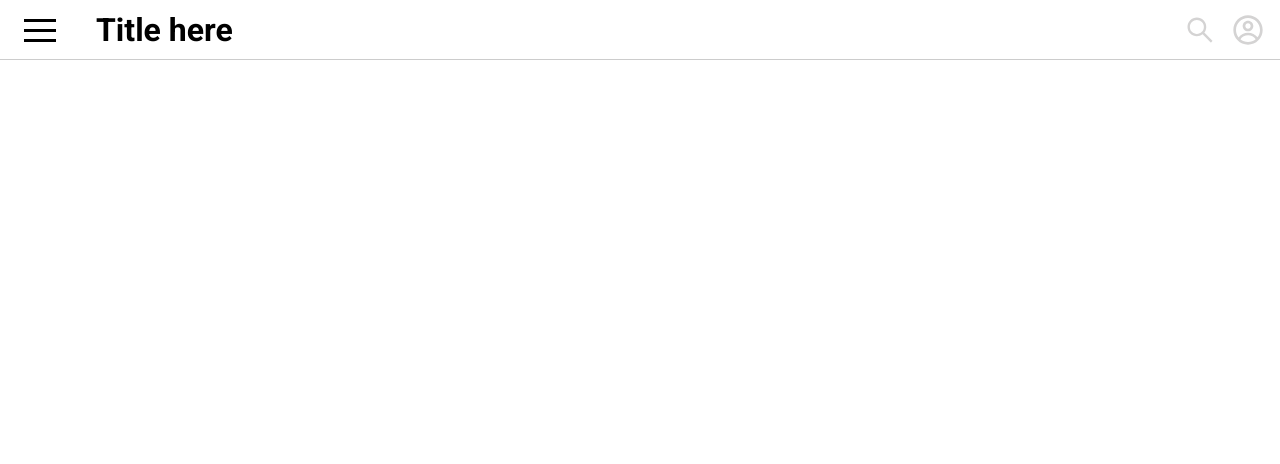
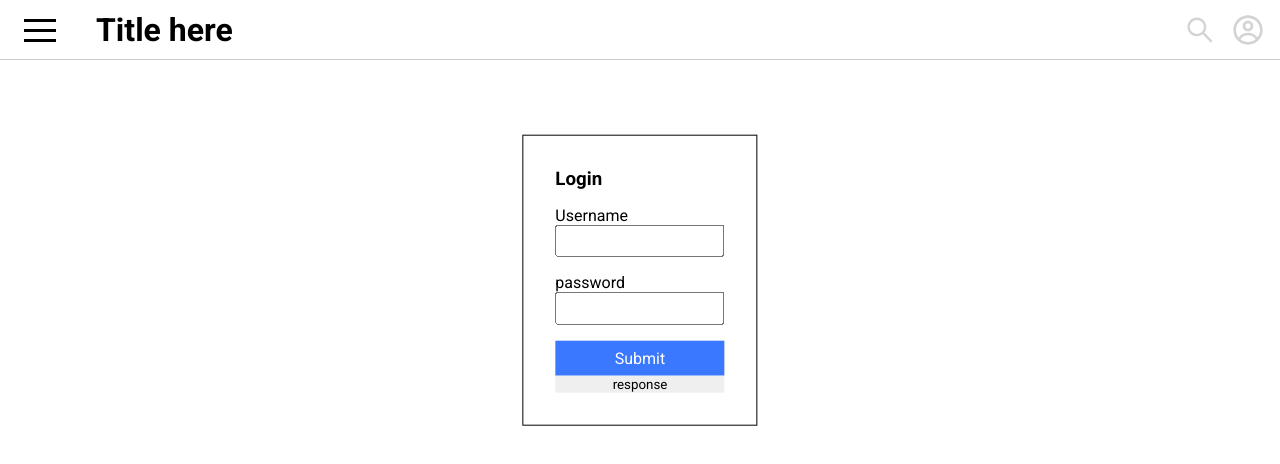
Before and after one commit to Juslepi/LearningMERN, a React (Create React App) app in the folder Client/: page /login in a window 1280 px wide. Shown: the top 464 px of the page. Built offline with nearby package versions, Linux system fonts and the light colour scheme.

Commit message:
Backend returns token

```diff
--- a/Client/src/App.js
+++ b/Client/src/App.js
@@ -4,7 +4,7 @@ import { Switch, Route } from "react-router-dom";
 import Header from "./components/Header";
 import Navbar from "./components/Navbar";
 import AnimalFacts from "./components/AnimalFacts";
-import ContentHello from "./components/ContentHello";
+import Login from "./components/Login";
 import Guestbook from "./components/Guestbook/Guestbook";
 
 import "./App.css";
@@ -27,8 +27,8 @@ function App() {
           <Route path="/facts">
             <AnimalFacts />
           </Route>
-          <Route path="/hello">
-            <ContentHello />
+          <Route path="/login">
+            <Login />
           </Route>
           <Route path="/guestbook">
             <Guestbook />
--- a/Client/src/components/ContentHello.js
+++ /dev/null
@@ -1,13 +0,0 @@
-import React from "react";
-import Modal from "./Modal";
-
-const ContentHello = () => {
-
-  return (
-    <div>
-      <Modal title="Login" firstInput="username" secondInput="password" />
-    </div>
-  );
-};
-
-export default ContentHello;
--- /dev/null
+++ b/Client/src/components/Login.js
@@ -0,0 +1,56 @@
+import { useState } from "react";
+import "./Modal.css";
+
+const ContentHello = () => {
+  const [loginCredentials, setloginCredentials] = useState({
+    username: "",
+    password: "",
+  });
+
+  const onChange = (e) => {
+    const value = e.target.value;
+    setloginCredentials({
+      ...loginCredentials,
+      [e.target.name]: value,
+    });
+  };
+
+  const onSubmit = (e) => {
+    e.preventDefault();
+
+    const requestOptions = {
+      method: "POST",
+      headers: {
+        "Content-Type": "application/json",
+      },
+      body: JSON.stringify(loginCredentials),
+    };
+    fetch("/api/users/login", requestOptions)
+      .then((res) => res.json())
+      .then((data) => console.log(data));
+  };
+
+  const test = () => {
+    fetch("/api/users/testing")
+      .then((res) => console.log(res))
+      .then((data) => console.log(data));
+  };
+
+  return (
+    <div className="modal-container">
+      <div className="modal-header">
+        <h3>Login</h3>
+      </div>
+      <form className="modal-form" onSubmit={onSubmit}>
+        <label>Username</label>
+        <input type="text" name="username" onChange={onChange} />
+        <label>password</label>
+        <input type="password" name="password" onChange={onChange} />
+        <input type="submit" value="Submit" />
+      </form>
+      <button onClick={test}>response</button>
+    </div>
+  );
+};
+
+export default ContentHello;
--- a/Client/src/components/Modal.js
+++ b/Client/src/components/Modal.js
@@ -1,18 +1,14 @@
 import { useState } from "react";
 import "./Modal.css";
 
-const Modal = ({ title, firstInput, secondInput }) => {
+const Modal = ({ title, firstInput, secondInput, onSubmit }) => {
   const [visible, setVisible] = useState(true);
-  const onSubmit = (e) => {
-    e.preventDefault();
-  };
 
   return (
     <div
       className="modal-container"
       style={{ display: visible ? "block" : "none" }}
     >
-      {" "}
       <div className="modal-header">
         <h3>{title}</h3>
         <button
--- a/Client/src/components/Navbar.js
+++ b/Client/src/components/Navbar.js
@@ -8,7 +8,7 @@ const Navbar = () => {
     <nav className="nav">
       <ul>
         <li>
-          <Link to="/hello">
+          <Link to="/login">
             <div className="link">
               <FaBezierCurve />
               <p>User</p>
```
Also changed, not shown: 1 other file (tests, documents, lock files or other folders).
